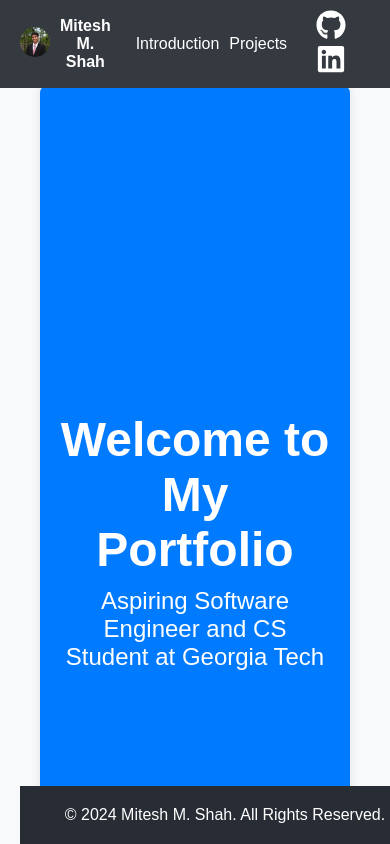
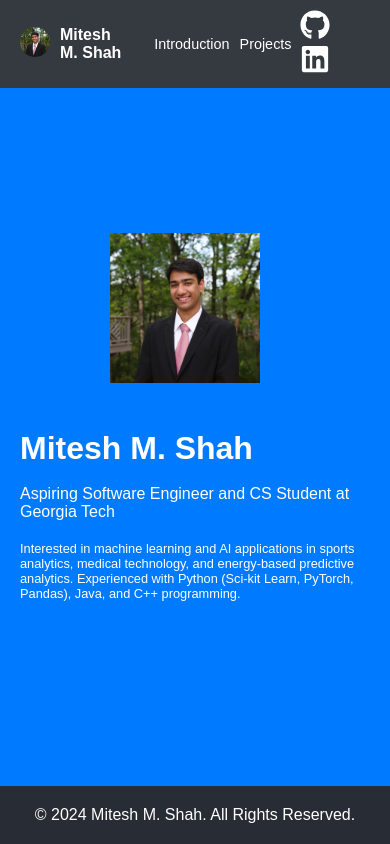
Before and after one commit to StudioMitesh/my-website, a React (Create React App) app: page / in a window 390 px wide. Shown: the top 844 px of the page. Built offline with nearby package versions, Linux system fonts and the light colour scheme.

Commit message:
fixed intro, added anim, fixed containers and cleaned up a bit

```diff
--- a/src/App.js
+++ b/src/App.js
@@ -9,19 +9,18 @@ import Projects from './components/Projects';
 //import SkillsAwards from './components/SkillsAwards';
 //import Contact from './components/Contact';
 import Footer from './components/Footer';
+import './index.css';
 
-function App() {
+const App = () => {
   return (
     <div className="App">
       <Header />
-      <div className="content">
-        <Intro />
-        <About />
-        <Projects />
-        <Footer />
-      </div>
+      <Intro />
+      <About />
+      <Projects />
+      <Footer />
     </div>
   );
-}
+};
 
 export default App;
--- a/src/components/Header.js
+++ b/src/components/Header.js
@@ -1,7 +1,7 @@
 import React from 'react';
 import './header.css';
 import { FaGithub, FaLinkedin } from 'react-icons/fa';
-import profilePic from './profile.jpg';
+import profilePic from './assets/profile.jpg';
 
 const Header = () => {
   return (
--- a/src/components/Intro.js
+++ b/src/components/Intro.js
@@ -1,12 +1,23 @@
 import React from 'react';
 import './intro.css';
+import profilePic from './assets/profile.jpg';
 
 const Intro = () => {
   return (
     <section id="intro" className="intro-section">
       <div className="intro-content">
-        <h1 className="intro-title">Welcome to My Portfolio</h1>
-        <p className="intro-tagline">Aspiring Software Engineer and CS Student at Georgia Tech</p>
+        <img src={profilePic} alt="Profile" className="profile-pic" />
+        <div className="intro-text">
+          <h1 className="intro-title">
+            <span className="cut-animation">Mitesh M. Shah</span>
+          </h1>
+          <p className="intro-tagline">
+            Aspiring Software Engineer and CS Student at Georgia Tech
+          </p>
+          <p className="intro-blurb">
+            Interested in machine learning and AI applications in sports analytics, medical technology, and energy-based predictive analytics. Experienced with Python (Sci-kit Learn, PyTorch, Pandas), Java, and C++ programming.
+          </p>
+        </div>
       </div>
     </section>
   );
--- a/src/components/header.css
+++ b/src/components/header.css
@@ -84,3 +84,42 @@
 .content {
   padding-top: 65px;
 }
+
+@media (max-width: 768px) {
+  .header-title {
+    font-size: 1.2em;
+  }
+
+  .profile-picture {
+    width: 40px;
+    height: 40px;
+  }
+
+  .header-content a {
+    margin-left: 10px;
+  }
+
+  .social-links a {
+    margin-left: 5px;
+  }
+}
+
+@media (max-width: 480px) {
+  .header-title {
+    font-size: 1em;
+  }
+
+  .profile-picture {
+    width: 30px;
+    height: 30px;
+  }
+
+  .header-content a {
+    margin-left: 5px;
+    font-size: 0.9em;
+  }
+
+  .social-links a {
+    margin-left: 3px;
+  }
+}
--- a/src/components/intro.css
+++ b/src/components/intro.css
@@ -6,19 +6,62 @@
   background: var(--primary-color);
   color: white;
   text-align: center;
+  padding: 20px;
+  box-sizing: border-box;
+  width: 100%;
+  overflow-x: hidden;
 }
 
 .intro-content {
+  display: flex;
+  align-items: center;
   animation: fadeIn 2s ease-in-out;
+  width: 100%;
+  max-width: 1200px;
+  margin: 0 auto;
+}
+
+.profile-pic {
+  width: 300px;
+  height: 300px;
+  margin-right: 20px;
+}
+
+.intro-text {
+  text-align: left;
+  max-width: 600px;
 }
 
 .intro-title {
-  font-size: 3em;
+  font-size: 4em;
   margin-bottom: 10px;
+  position: relative;
+}
+
+.cut-animation {
+  display: inline-block;
+  overflow: hidden;
+  white-space: nowrap;
+  animation: reveal 3s cubic-bezier(0.75, 0, 0.25, 1);
+  animation-fill-mode: forwards;
+}
+
+@keyframes reveal {
+  from {
+    width: 0;
+  }
+  to {
+    width: 100%;
+  }
 }
 
 .intro-tagline {
   font-size: 1.5em;
+  margin-bottom: 20px;
+}
+
+.intro-blurb {
+  font-size: 1.2em;
 }
 
 @keyframes fadeIn {
@@ -31,3 +74,46 @@
     transform: translateY(0);
   }
 }
+
+@media (max-width: 768px) {
+  .intro-content {
+    flex-direction: column;
+  }
+
+  .profile-pic {
+    width: 200px;
+    height: 200px;
+    margin-bottom: 20px;
+  }
+
+  .intro-title {
+    font-size: 2.5em;
+  }
+
+  .intro-tagline {
+    font-size: 1.2em;
+  }
+
+  .intro-blurb {
+    font-size: 1em;
+  }
+}
+
+@media (max-width: 480px) {
+  .profile-pic {
+    width: 150px;
+    height: 150px;
+  }
+
+  .intro-title {
+    font-size: 2em;
+  }
+
+  .intro-tagline {
+    font-size: 1em;
+  }
+
+  .intro-blurb {
+    font-size: 0.8em;
+  }
+}
--- a/src/index.css
+++ b/src/index.css
@@ -6,43 +6,27 @@
   --accent-color: #17a2b8;
 }
 
+* {
+  box-sizing: border-box;
+}
+
+html, body {
+  width: 100%;
+  height: 100%;
+  margin: 0;
+  padding: 0;
+  overflow-x: hidden;
+}
+
 body {
   background-color: var(--background-color);
   color: var(--primary-color);
   margin: 0;
   font-family: Arial, sans-serif;
-  margin: 0;
-  padding: 0;
 }
 
-header {
-  background-color: #282c34;
-  color: white;
-  text-align: center;
-  padding: 20px;
-}
-
-header h1 {
-  margin: 0;
-  font-size: 2.5em;
-}
-
-header p {
-  margin: 5px 0 10px;
-}
-
-.contact-info {
-  margin-top: 15px;
-}
-
-.contact-info a, .contact-info p {
-  display: block;
-  color: white;
-  margin: 5px 0;
-}
-
-.content {
-  padding: 20px;
+content {
+  padding: 5px;
 }
 
 .social-links a {
@@ -51,11 +35,10 @@ header p {
 }
 
 section {
-  padding: 20px;
-  margin: 20px;
+  width: 100vw;
+  padding: 20px 0;
+  margin: 0;
   background-color: white;
-  border-radius: 8px;
-  box-shadow: 0 0 10px rgba(0, 0, 0, 0.1);
 }
 
 h2 {
@@ -72,27 +55,6 @@ p {
   margin: 10px 0;
 }
 
-.education-item, .experience-item, .project-item {
-  margin-bottom: 20px;
-}
-
-.skills-list {
-  margin-bottom: 20px;
-}
-
-.skills-list p {
-  margin: 5px 0;
-}
-
-.awards ul {
-  list-style-type: none;
-  padding: 0;
-}
-
-.awards li {
-  margin: 5px 0;
-}
-
 footer {
   text-align: center;
   padding: 10px;
```
Also changed, not shown: src/components/assets/profile.jpg (renamed from src/components/profile.jpg).
